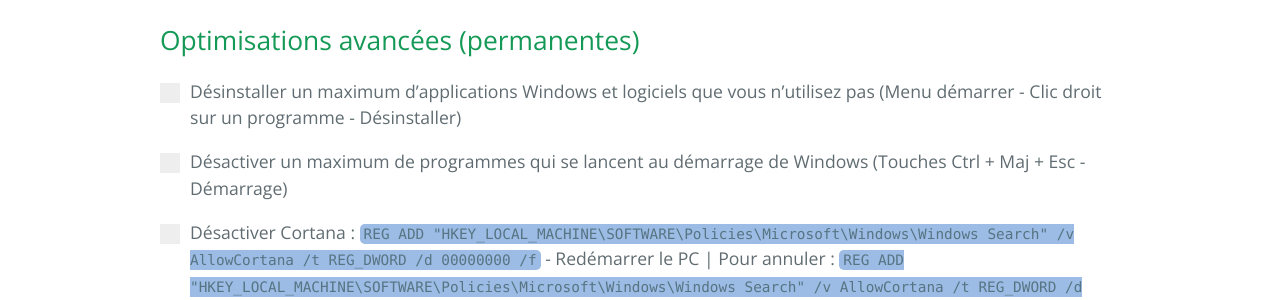
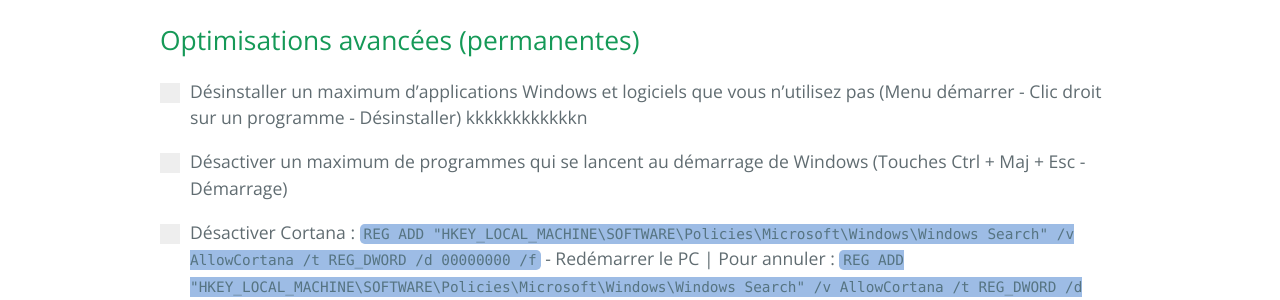
Before and after one commit to PouletEnSlip/pouletenslip.github.io, a Jekyll site: the page built from pages/opti/index.md, in a window 1280 px wide and 900 px high, scrolled down 1381 px. Shown: the part 155-455 px from the top of the window. Built offline with Jekyll 4.4.1, drawn with Linux system fonts in a browser that asks for light colours; comment, search, counter and statistics services are not loaded.

Commit message:
Update index.md

```diff
--- a/pages/opti/index.md
+++ b/pages/opti/index.md
@@ -29,6 +29,7 @@ Pensez à éteindre votre ordinateur la nuit, ne le mettez pas en veille pour pr
 
 <label class="container" id="label1">Désinstaller un maximum d'applications Windows et logiciels que vous n'utilisez pas (Menu démarrer - Clic droit sur un programme - Désinstaller)
 <input type="checkbox">
+<label class="lol">kkkkkkkkkkkkn
 <span class="checkmark"></span>
 
 <label class="container">Désactiver un maximum de programmes qui se lancent au démarrage de Windows (Touches Ctrl + Maj + Esc - Démarrage)
```
